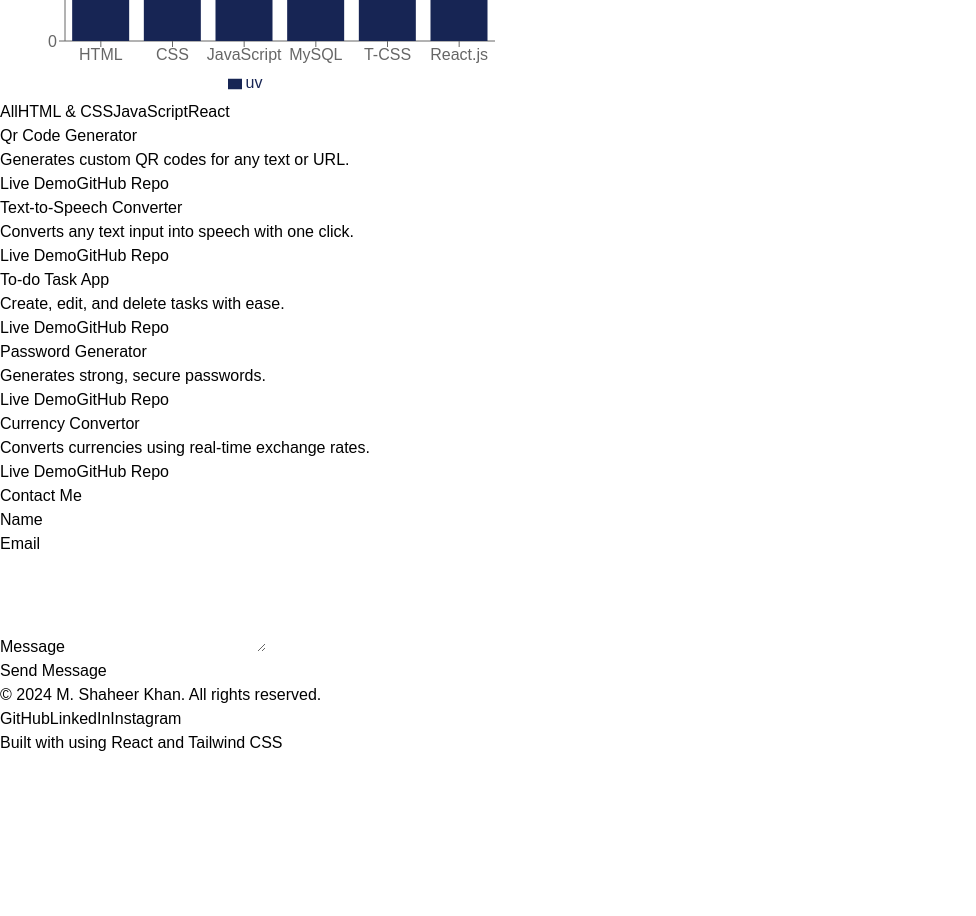
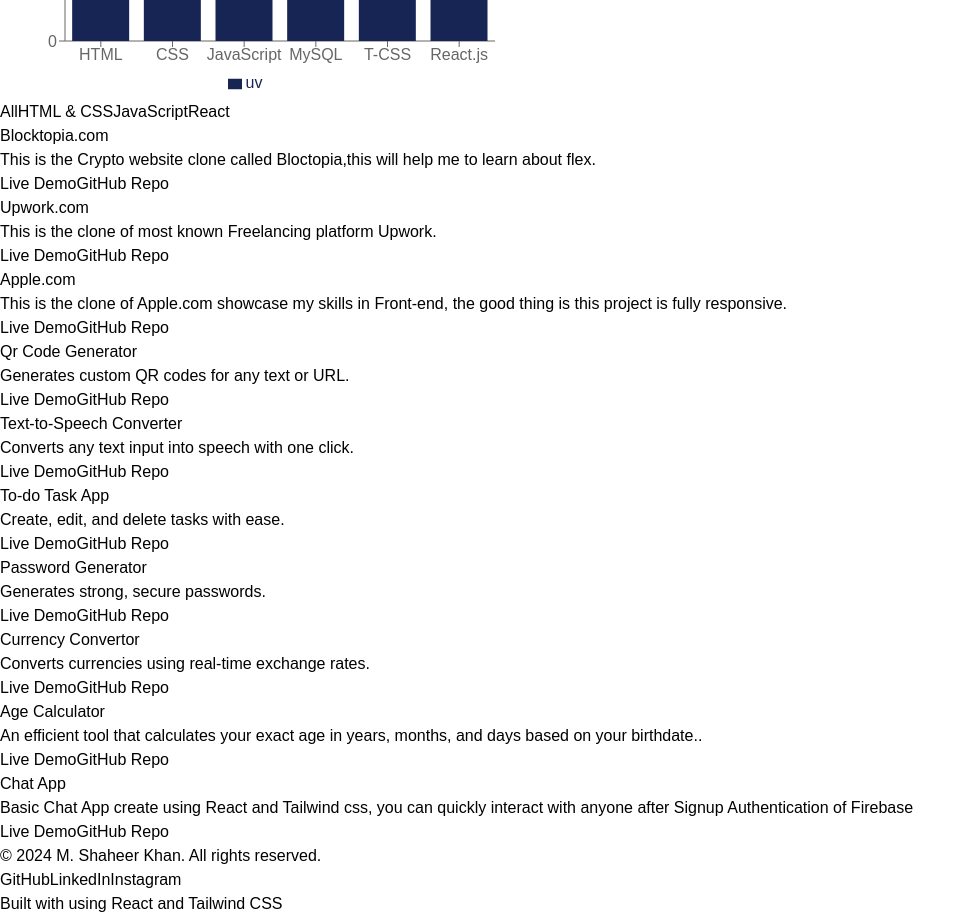
Before and after one commit to Sherrrrryyy/Shaheer-Portfolio, a React (Vite) app: page / in a window 1280 px wide. Shown: the part 560-1476 px from the top of the page, without its empty margins (0-976 px from the left). Before the commit the page ends 1315 px from the top, so only its background shows below. Built offline with nearby package versions, Linux system fonts and the light colour scheme.

Commit message:
"More projects Added"

```diff
--- a/src/App.jsx
+++ b/src/App.jsx
@@ -13,7 +13,6 @@
       <Home />
       <About />
       <Projects />
-      <Contact />
       <Footer />
 
 
--- a/src/components/About.jsx
+++ b/src/components/About.jsx
@@ -8,8 +8,8 @@
         { name: 'HTML', uv: 100, pv: 2400, amt: 2400 },
         { name: 'CSS', uv: 95, pv: 2400, amt: 2400 },
         { name: 'JavaScript', uv: 90, pv: 2400, amt: 2400 },
-        { name: 'MySQL', uv: 85, pv: 2400, amt: 2400 },
-        { name: 'T-CSS', uv: 50, pv: 2400, amt: 2400 },
+        { name: 'MySQL', uv: 70, pv: 2400, amt: 2400 },
+        { name: 'T-CSS', uv: 85, pv: 2400, amt: 2400 },
         { name: 'React.js', uv: 40, pv: 2400, amt: 2400 },
 
     ];
@@ -18,7 +18,7 @@
     return (
 
 
-        <section className="p-8 m-8">
+        <section className="p-8 m-8 font-normal">
             <div className="container mx-auto flex flex-wrap">
                 <div className="w-full md:w-1/2 p-4">
                     <h2 className="text-2xl font-bold mb-2">About Me</h2>
--- a/src/components/Footer.jsx
+++ b/src/components/Footer.jsx
@@ -3,7 +3,7 @@
 
 const Footer = ()=>{
     return(
-        <footer className="bg-blue-950 text-white py-6 w-full ">
+        <footer className="bg-white text-blue-950 py-6 w-full ">
         <div className="container mx-auto text-center">
           <p className="mb-2">© {new Date().getFullYear()} M. Shaheer Khan. All rights reserved.</p>
           <div className="flex justify-center space-x-4">
--- a/src/components/Projects.jsx
+++ b/src/components/Projects.jsx
@@ -1,93 +1,31 @@
-// const Projects = () => {
-
-//     const projects = [
-//         {
-//             title: "Qr Code Generator",
-//             description:
-//                 "This project allows users to generate custom QR codes for any text or URL. It provides a simple and user-friendly interface where you can enter text, and the app instantly creates a scannable QR code.",
-//             demoLink: "https://qrcode-generator-shaheer.surge.sh/",
-//             codeLink: "https://github.com/Sherrrrryyy/30days30JSprojects",
-//         },
-//         {
-//             title: "Text-to-Speech Converter",
-//             description:
-//                 "A simple app that converts any text input into speech with the click of a button. Built using JavaScript, this tool showcases how web technologies can enhance accessibility by converting written content into audible speech.",
-//             demoLink: "https://text-to-speech-convertor-shaheer.surge.sh/",
-//             codeLink: "https://github.com/Sherrrrryyy/30days30JSprojects",
-//         },
-//         {
-//             title: "To-do Task App",
-//             description:
-//                 "A user-friendly task management application that allows you to create, edit, and delete effortlessly. Built with HTML, CSS, and JavaScript, this app helps you stay organized and boost productivity by keeping track of your daily tasks in one place.",
-//             demoLink: "https://to-do-task-app-shaheer-.surge.sh/",
-//             codeLink: "https://github.com/Sherrrrryyy/30days30JSprojects",
-//         },
-//         {
-//             title: "Password Generator",
-//             description:
-//                 "An intuitive web application that generates strong and secure passwords with customizable options for length and character types. Built using JavaScript, this tool helps users create unique passwords to enhance online security and protect their accounts effectively.",
-//             demoLink: "https://random-password-generator-shaheer.surge.sh/",
-//             codeLink: "https://github.com/Sherrrrryyy/30days30JSprojects",
-//         },
-//         {
-//             title: "Currency Convertor",
-//             description:
-//                 "A straightforward application that converts currencies in real-time using up-to-date exchange rates. Built with HTML, CSS, and JavaScript, this tool provides users with an easy way to calculate and compare currency values, making international transactions and travel planning more convenient.",
-//             demoLink: "https://currency-conversion-app-shaheer.surge.sh/",
-//             codeLink: "https://github.com/Sherrrrryyy/30days30JSprojects",
-//         },
-
-//     ];
-
-//     return (
-
-//         <div className="w-full p-8 py-16 px-10 bg-blue-950">
-//             <h2 className="text-4xl font-bold mb-10 text-white">
-//                 All Projects
-//             </h2>
-//             <div className="grid grid-cols-1 md:grid-cols-2 lg:grid-cols-3 gap-8">
-//                 {projects.map((project, index) => (
-//                     <div
-//                         key={index}
-//                         className="bg-white rounded-lg shadow-lg overflow-hidden p-6 hover:shadow-xl transition duration-300"
-//                     >
-//                         <h3 className="text-2xl font-semibold text-blue-950 mb-4">
-//                             {project.title}
-//                         </h3>
-//                         <p className="text-gray-600 mb-4">{project.description}</p>
-//                         <div className="flex justify-between items-center">
-//                             <a
-//                                 href={project.demoLink}
-//                                 target="_blank"
-//                                 rel="noopener noreferrer"
-//                                 className="text-blue-500 font-bold hover:text-blue-700 transition"
-//                             >
-//                                 Live Demo
-//                             </a>
-//                             <a
-//                                 href={project.codeLink}
-//                                 target="_blank"
-//                                 rel="noopener noreferrer"
-//                                 className="text-blue-500 font-bold hover:text-blue-700 transition"
-//                             >
-//                                 GitHub Repo
-//                             </a>
-//                         </div>
-//                     </div>
-//                 ))}
-//             </div>
-//         </div>
-//     )
-// }
-
-// export default Projects
-
 import React, { useState } from 'react';
 
 const Projects = () => {
     const languages = ['All', 'HTML & CSS', 'JavaScript', 'React'];
 
     const projects = [
+        {
+            title: "Blocktopia.com",
+            description: "This is the Crypto website clone called Bloctopia,this will help me to  learn about flex.",
+            demoLink: "http://blocktopia.com-shaheer.surge.sh/",
+            codeLink: "https://github.com/Sherrrrryyy/Bloktopia.com",
+            language: 'HTML & CSS',
+        },
+        {
+            title: "Upwork.com",
+            description: "This is the clone of most known Freelancing platform Upwork.",
+            demoLink: "http://upwork.com-shaheer.surge.sh/",
+            codeLink: "https://github.com/Sherrrrryyy/Upwork-Clone",
+            language: 'HTML & CSS',
+
+        },
+        {
+            title: "Apple.com",
+            description: "This is the clone of Apple.com showcase my skills in Front-end, the good thing is this  project is fully responsive.",
+            demoLink: "https://ludicrous-clock.surge.sh/",
+            codeLink: "https://github.com/Sherrrrryyy/Apple-Clone",
+            language: 'HTML & CSS',
+        },
         {
             title: "Qr Code Generator",
             description: "Generates custom QR codes for any text or URL.",
@@ -121,13 +59,28 @@
             description: "Converts currencies using real-time exchange rates.",
             demoLink: "https://currency-conversion-app-shaheer.surge.sh/",
             codeLink: "https://github.com/Sherrrrryyy/30days30JSprojects",
-      language: 'HTML & CSS',
+            language: 'JavaScript',
+        },
+        {
+            title: "Age Calculator",
+            description: "An efficient tool that calculates your exact age in years, months, and days based on your birthdate..",
+            demoLink: "https://vengeful-color.surge.sh/",
+            codeLink: "https://github.com/Sherrrrryyy/30days30JSprojects",
+            language: 'JavaScript',
+        },
+        {
+            title: "Chat App",
+            description: "Basic Chat App create using React and Tailwind css, you can quickly interact with anyone after Signup Authentication of Firebase",
+            demoLink: "https://chatappshaheer.netlify.app/",
+            codeLink: "https://github.com/Sherrrrryyy/Chat-App-with-React",
+            language: 'React',
         }
+
     ];
 
- const [selectedLanguage , setSelectedLanguage] = useState("All")
+    const [selectedLanguage, setSelectedLanguage] = useState("All")
 
- const filteredProjects = selectedLanguage === "All" ? projects :  projects.filter(project => project.language === selectedLanguage)
+    const filteredProjects = selectedLanguage === "All" ? projects : projects.filter(project => project.language === selectedLanguage)
 
     return (
         <div className="w-full p-8 py-16 px-10 bg-blue-950">
@@ -143,7 +96,6 @@
                 ))}
             </div>
 
-      {/* Projects Display */}
             <div className="grid grid-cols-1 md:grid-cols-2 lg:grid-cols-3 gap-8 transition-all">
                 {filteredProjects.map((project, index) => (
                     <div
@@ -159,7 +111,7 @@
                                 href={project.demoLink}
                                 target="_blank"
                                 rel="noopener noreferrer"
-                className="text-blue-500 font-bold hover:text-blue-700 transition"
+                                className="text-blue-950 font-bold hover:text-blue-700 transition"
                             >
                                 Live Demo
                             </a>
@@ -167,7 +119,7 @@
                                 href={project.codeLink}
                                 target="_blank"
                                 rel="noopener noreferrer"
-                className="text-blue-500 font-bold hover:text-blue-700 transition"
+                                className="text-blue-950 font-bold hover:text-blue-700 transition"
                             >
                                 GitHub Repo
                             </a>
```
Lines whose indentation alone changed are shown as unchanged.
